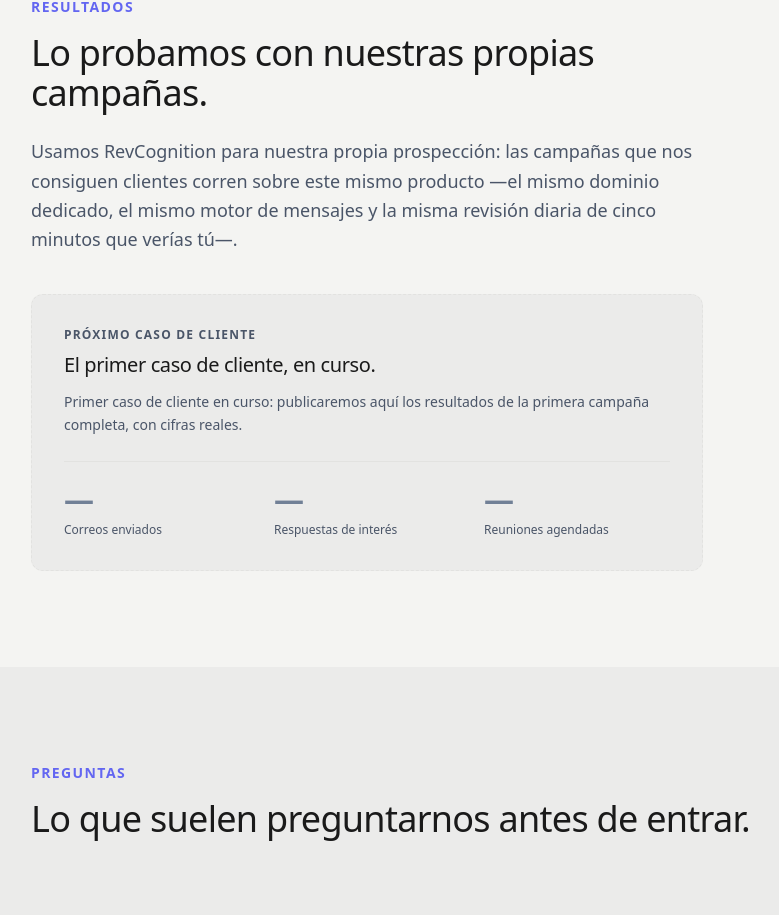
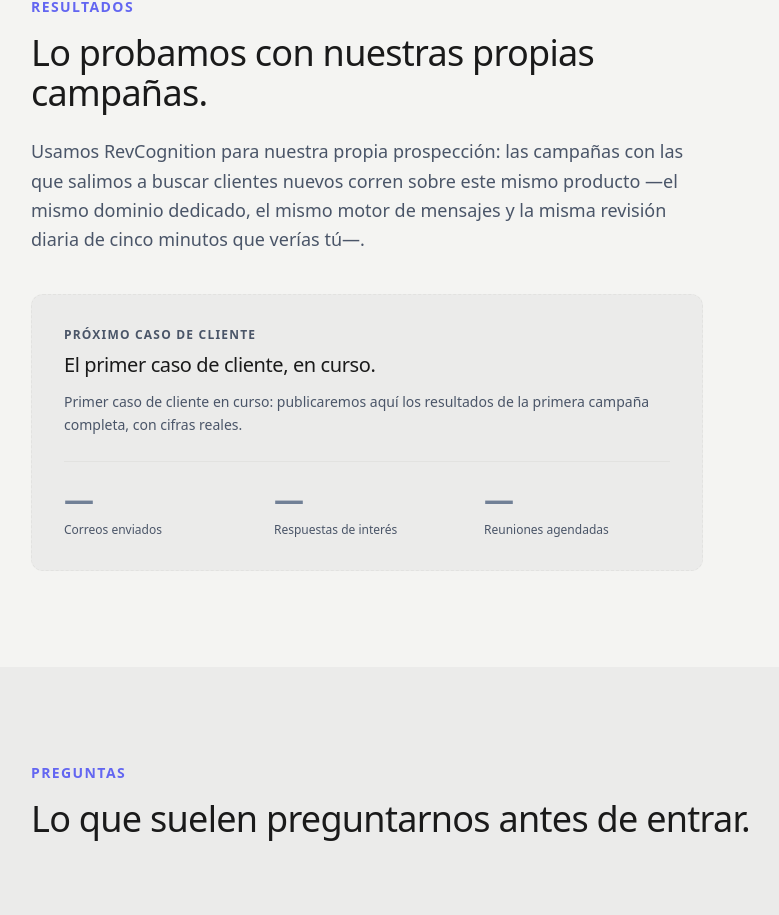
Before and after one commit to olserres-crypto/RevCognition, a Next.js app: page /soluciones/servicios-b2b in a window 1280 px wide. Shown: the part 1374-2289 px from the top of the page, without its empty margins (121-900 px from the left). Built offline with nearby package versions, Linux system fonts and the light colour scheme; no server answers.

Commit message:
fix(b591): soften dogfooding claim + scroll-mt on anchor (final review)

```diff
--- a/src/components/sections/FeaturesGrid.tsx
+++ b/src/components/sections/FeaturesGrid.tsx
@@ -84,7 +84,7 @@
 
         <div
           id="como-encuentra"
-          className="mb-14 sm:mb-16 pb-12 sm:pb-14 border-b border-[var(--color-border)]"
+          className="scroll-mt-20 mb-14 sm:mb-16 pb-12 sm:pb-14 border-b border-[var(--color-border)]"
         >
           <p className="text-xs font-semibold uppercase tracking-widest text-[var(--color-slate)] mb-3">
             Cómo encuentra a tus clientes
--- a/src/components/sections/ServiciosB2B.tsx
+++ b/src/components/sections/ServiciosB2B.tsx
@@ -151,9 +151,10 @@
           </h2>
           <p className="text-[var(--color-slate)] text-lg leading-relaxed max-w-2xl">
             Usamos RevCognition para nuestra propia prospección: las
-            campañas que nos consiguen clientes corren sobre este mismo
-            producto —el mismo dominio dedicado, el mismo motor de mensajes
-            y la misma revisión diaria de cinco minutos que verías tú—.
+            campañas con las que salimos a buscar clientes nuevos corren
+            sobre este mismo producto —el mismo dominio dedicado, el mismo
+            motor de mensajes y la misma revisión diaria de cinco minutos
+            que verías tú—.
           </p>
 
           {/* CASE-STUDY SLOT: swap con BR Latina cuando haya cifras (B-591 wave 2) */}
```
